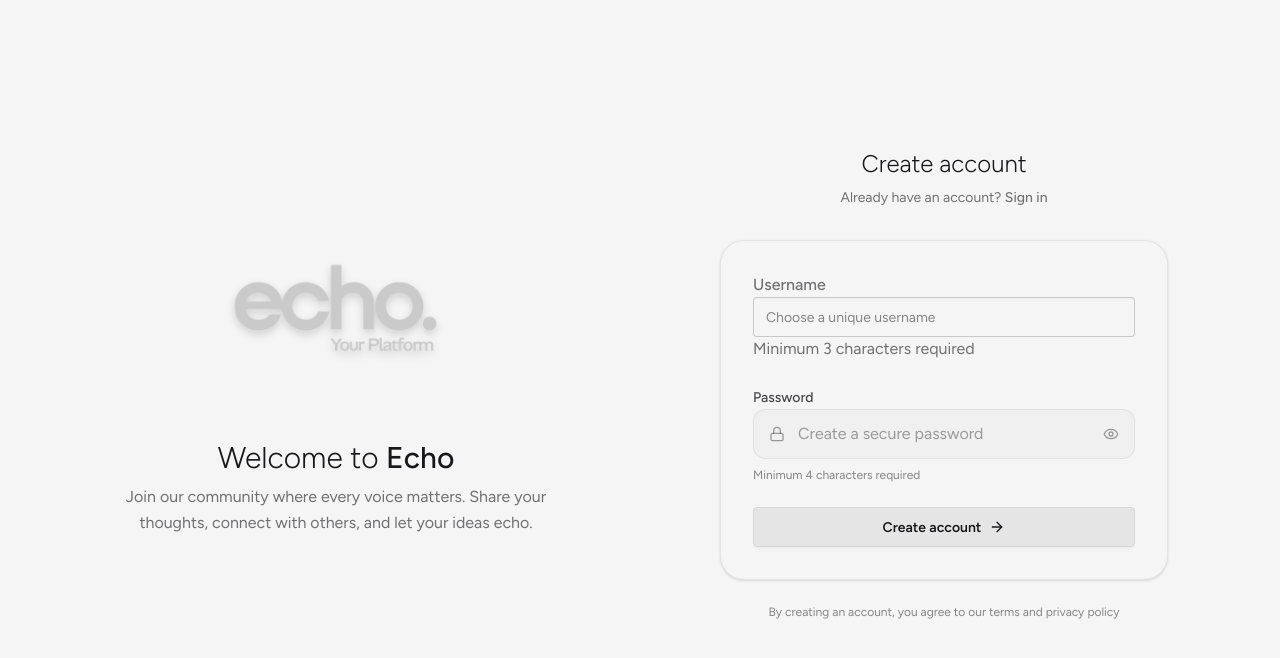
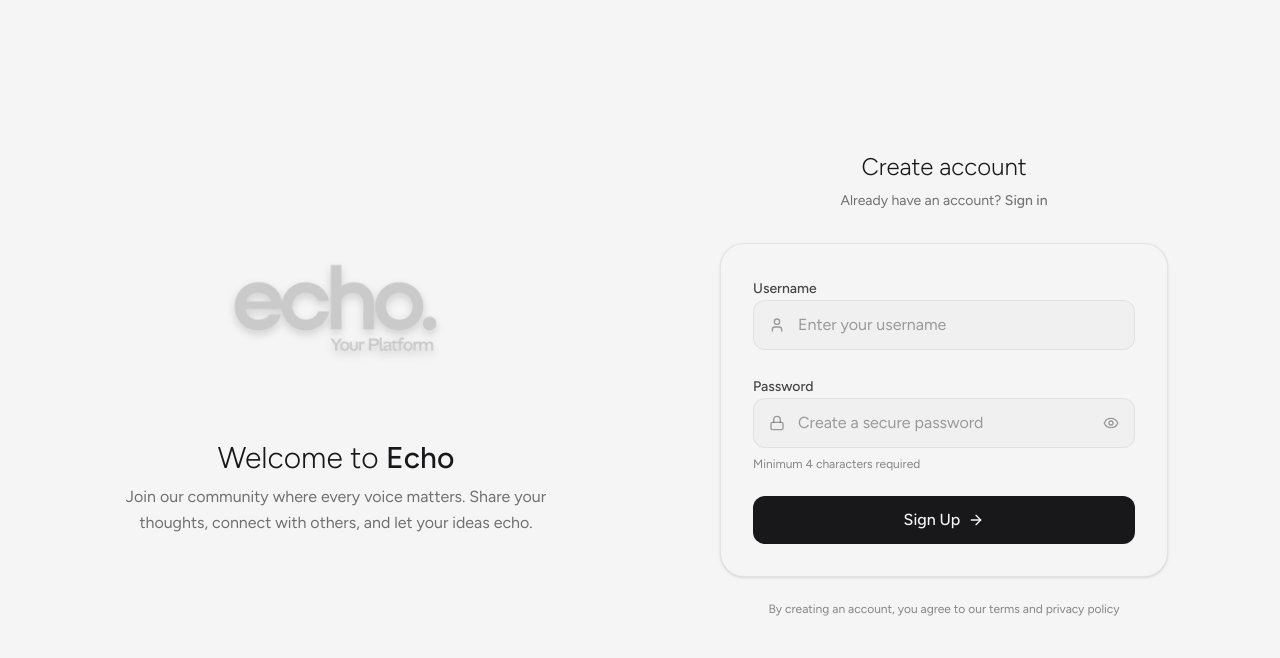
Before and after one commit to salam-07/Echo, a React (Vite) app in the folder frontend/: page /signup in a window 1280 px wide. Shown: the top 658 px of the page. Built offline with nearby package versions, Linux system fonts and the light colour scheme; no server answers; a web font is replaced by a local one.

Commit message:
Fix UI mistake

```diff
--- a/frontend/src/pages/SignUpPage.jsx
+++ b/frontend/src/pages/SignUpPage.jsx
@@ -84,14 +84,24 @@ const SignUpPage = () => {
                                 <form onSubmit={handleSubmit} className="space-y-6">
 
                                     {/* Username Field */}
-                                    <Input
-                                        label="Username"
-                                        type="text"
-                                        placeholder="Choose a unique username"
-                                        value={formData.userName}
-                                        onChange={(e) => setFormData({ ...formData, userName: e.target.value })}
-                                        helperText="Minimum 3 characters required"
-                                    />
+                                    {/* Username Field */}
+                                    <div className="space-y-2">
+                                        <label className="text-sm font-medium text-base-content/80">
+                                            Username
+                                        </label>
+                                        <div className="relative">
+                                            <div className="absolute inset-y-0 left-0 pl-4 flex items-center pointer-events-none">
+                                                <User className="w-4 h-4 text-base-content/40" />
+                                            </div>
+                                            <input
+                                                type="text"
+                                                className="w-full pl-11 pr-4 py-3 bg-base-200/30 border border-base-300/50 rounded-xl text-base-content placeholder:text-base-content/40 focus:outline-none focus:ring-2 focus:ring-primary/20 focus:border-primary/50 transition-all duration-200"
+                                                placeholder="Enter your username"
+                                                value={formData.userName}
+                                                onChange={(e) => setFormData({ ...formData, userName: e.target.value })}
+                                            />
+                                        </div>
+                                    </div>
 
                                     {/* Password Field */}
                                     <div className="space-y-2">
@@ -125,24 +135,23 @@ const SignUpPage = () => {
                                     </div>
 
                                     {/* Submit Button */}
-                                    <Button
+                                    <button
                                         type="submit"
-                                        variant="primary"
-                                        className="w-full flex items-center justify-center gap-2 group"
+                                        className="w-full bg-base-content text-base-100 py-3 rounded-xl font-medium transition-all duration-200 hover:bg-base-content/90 disabled:opacity-50 disabled:cursor-not-allowed flex items-center justify-center gap-2 group"
                                         disabled={isSigningUp}
                                     >
                                         {isSigningUp ? (
                                             <>
                                                 <Loader2 className="w-4 h-4 animate-spin" />
-                                                Creating account...
+                                                Creating Account...
                                             </>
                                         ) : (
                                             <>
-                                                Create account
+                                                Sign Up
                                                 <ArrowRight className="w-4 h-4 group-hover:translate-x-0.5 transition-transform" />
                                             </>
                                         )}
-                                    </Button>
+                                    </button>
                                 </form>
                             </div>
 
```
